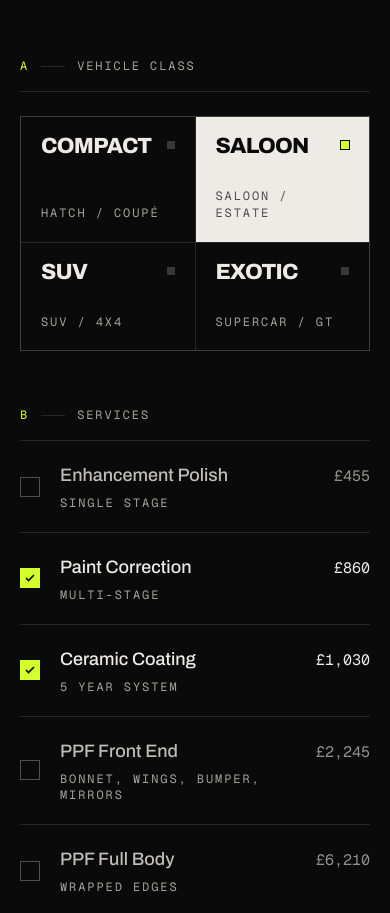
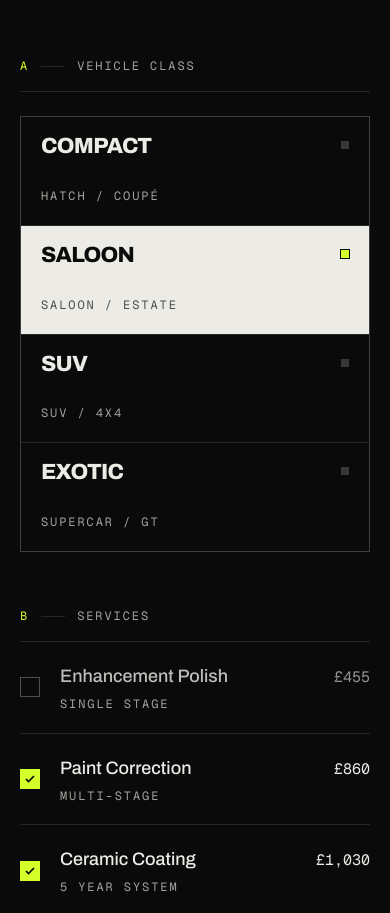
Before and after one commit to ghostmatrix1984/apex-detailing, a Next.js app: page / in a window 390 px wide. Shown: the part 4968-5881 px from the top of the page. Built offline with nearby package versions, Linux system fonts and the light colour scheme; no server answers.

Commit message:
Improve configurator layout on narrow mobile screens

```diff
--- a/components/build-your-detail.tsx
+++ b/components/build-your-detail.tsx
@@ -97,7 +97,7 @@ export function BuildYourDetail() {
           <div className="flex flex-col gap-14 lg:col-span-7">
             <fieldset>
               <StepLegend letter="A">Vehicle class</StepLegend>
-              <div className="mt-6 grid grid-cols-2 gap-px border border-line bg-line md:grid-cols-4">
+              <div className="mt-6 grid grid-cols-2 gap-px border border-line bg-line max-[30rem]:grid-cols-1 md:grid-cols-4">
                 {VEHICLES.map((v) => {
                   const active = v.id === vehicle;
                   return (
@@ -117,17 +117,15 @@ export function BuildYourDetail() {
                         onChange={() => setVehicle(v.id)}
                         className="sr-only"
                       />
-                      <span className="flex items-start justify-between gap-3">
                       <span className="font-display text-[clamp(1.375rem,2vw,1.75rem)]">
                         {v.label}
                       </span>
                       <span
                         aria-hidden="true"
-                          className={`mt-1 size-2 shrink-0 transition-colors ${
+                        className={`absolute top-6 right-5 size-2 transition-colors md:top-7 md:right-6 ${
                           active ? "bg-accent outline outline-background" : "bg-foreground/20"
                         }`}
                       />
-                      </span>
                       <span
                         className={`label ${active ? "text-background/70" : "text-muted"}`}
                       >
```
Lines whose indentation alone changed are shown as unchanged.
